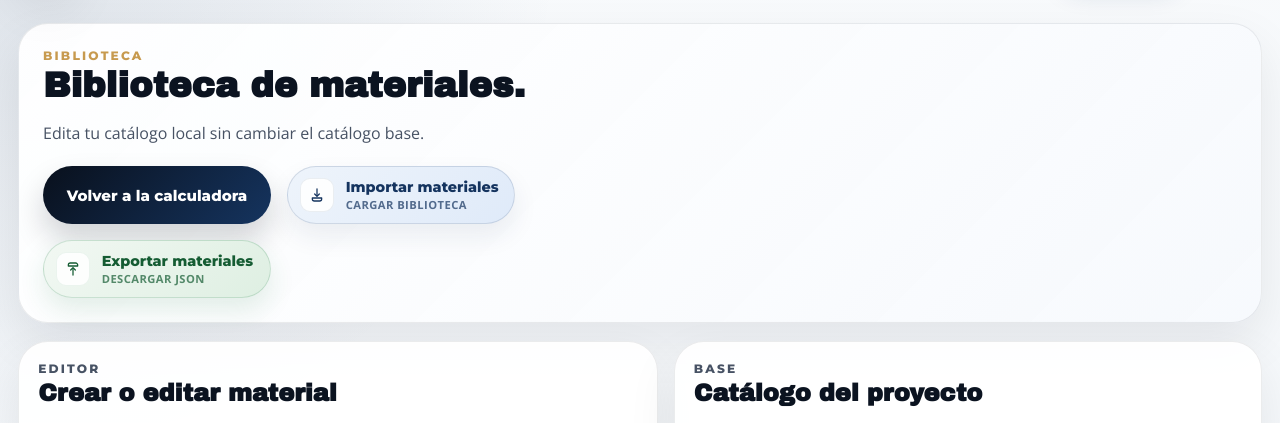
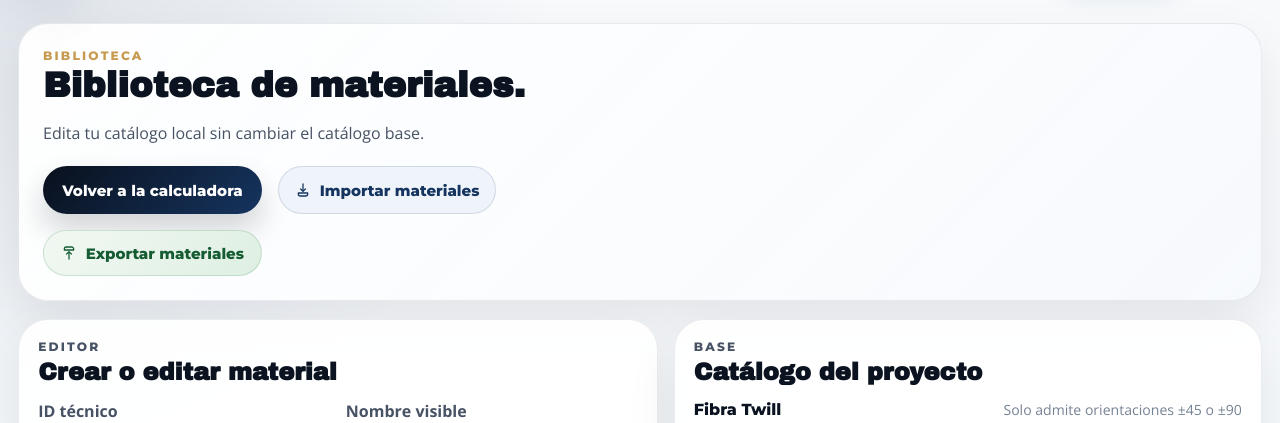
Before and after one commit to gonzalezreciogpt-a11y/laminate-theory-tool, a FastAPI app: page /materials-library in a window 1280 px wide. Shown: the part 86-509 px from the top of the page. Run offline with FastAPI, Linux system fonts and the light colour scheme; some libraries are stand-ins or nearby versions.

Commit message:
Compact material import export actions

```diff
--- a/app/web/static/styles.css
+++ b/app/web/static/styles.css
@@ -343,78 +343,31 @@ summary {
   box-shadow: 0 16px 28px rgba(31, 122, 69, 0.14);
 }
 
-.catalog-transfer-button {
-  display: inline-flex;
-  align-items: center;
-  justify-content: flex-start;
-  gap: 0.72rem;
-  min-width: 228px;
-  min-height: 52px;
-  padding: 0.68rem 0.95rem 0.68rem 0.76rem;
-  border-radius: 999px;
-  border: 1px solid rgba(21, 52, 95, 0.14);
-  background: #eff4fb;
-  color: var(--accent-strong);
-  box-shadow: 0 12px 26px rgba(21, 52, 95, 0.08);
-}
-
-.catalog-transfer-button:hover {
-  transform: translateY(-1px);
-}
-
-.catalog-transfer-button-import {
-  background: linear-gradient(135deg, #eef4fb 0%, #dfeaf9 100%);
-}
-
-.catalog-transfer-button-export {
+.catalog-action-button {
+  gap: 0.55rem;
+  min-height: 46px;
+  padding: 0.75rem 1rem;
+}
+
+.catalog-action-button-export {
   background: linear-gradient(135deg, #f2f8f3 0%, #deefe2 100%);
   border-color: rgba(31, 122, 69, 0.18);
   color: #155c33;
-  box-shadow: 0 12px 26px rgba(31, 122, 69, 0.12);
-}
-
-.catalog-transfer-icon {
+}
+
+.catalog-action-icon {
   display: inline-flex;
   align-items: center;
   justify-content: center;
-  width: 34px;
-  height: 34px;
-  flex: 0 0 34px;
-  border-radius: 10px;
-  background: rgba(255, 255, 255, 0.9);
-  box-shadow: inset 0 0 0 1px rgba(21, 52, 95, 0.08);
-}
-
-.catalog-transfer-button-export .catalog-transfer-icon {
-  box-shadow: inset 0 0 0 1px rgba(31, 122, 69, 0.08);
-}
-
-.catalog-transfer-icon svg {
+  width: 16px;
+  height: 16px;
+  flex: 0 0 16px;
+}
+
+.catalog-action-icon svg {
   width: 16px;
   height: 16px;
   display: block;
-}
-
-.catalog-transfer-copy {
-  display: grid;
-  gap: 0.05rem;
-  text-align: left;
-}
-
-.catalog-transfer-copy strong {
-  font-family: var(--font-heading);
-  font-size: 0.9rem;
-  font-weight: 800;
-  color: currentColor;
-}
-
-.catalog-transfer-copy small {
-  font-size: 0.7rem;
-  font-weight: 700;
-  letter-spacing: 0.04em;
-  text-transform: uppercase;
-  color: inherit;
-  opacity: 0.7;
 }
 
 .excel-export-button:hover {
--- a/app/web/templates/materials_library.html
+++ b/app/web/templates/materials_library.html
@@ -9,31 +9,25 @@
     </p>
     <div class="hero-actions">
       <a class="primary-link" href="/">Volver a la calculadora</a>
-      <button type="button" class="catalog-transfer-button catalog-transfer-button-import" id="import-materials" aria-label="Importar materiales">
-        <span class="catalog-transfer-icon" aria-hidden="true">
+      <button type="button" class="secondary-button catalog-action-button" id="import-materials" aria-label="Importar materiales">
+        <span class="catalog-action-icon" aria-hidden="true">
           <svg viewBox="0 0 24 24" role="img" focusable="false">
             <path d="M12 3v10" fill="none" stroke="currentColor" stroke-width="1.9" stroke-linecap="round"/>
             <path d="M8.5 10.5 12 14l3.5-3.5" fill="none" stroke="currentColor" stroke-width="1.9" stroke-linecap="round" stroke-linejoin="round"/>
             <path d="M5 16.5h14v1.5a3 3 0 0 1-3 3H8a3 3 0 0 1-3-3v-1.5Z" fill="none" stroke="currentColor" stroke-width="1.9" stroke-linejoin="round"/>
           </svg>
         </span>
-        <span class="catalog-transfer-copy">
-          <strong>Importar materiales</strong>
-          <small>Cargar biblioteca</small>
-        </span>
+        <span>Importar materiales</span>
       </button>
-      <button type="button" class="catalog-transfer-button catalog-transfer-button-export" id="export-materials" aria-label="Exportar materiales">
-        <span class="catalog-transfer-icon" aria-hidden="true">
+      <button type="button" class="secondary-button catalog-action-button catalog-action-button-export" id="export-materials" aria-label="Exportar materiales">
+        <span class="catalog-action-icon" aria-hidden="true">
           <svg viewBox="0 0 24 24" role="img" focusable="false">
             <path d="M12 21V11" fill="none" stroke="currentColor" stroke-width="1.9" stroke-linecap="round"/>
             <path d="m15.5 13.5-3.5-3.5-3.5 3.5" fill="none" stroke="currentColor" stroke-width="1.9" stroke-linecap="round" stroke-linejoin="round"/>
             <path d="M5 7.5h14V6a3 3 0 0 0-3-3H8A3 3 0 0 0 5 6v1.5Z" fill="none" stroke="currentColor" stroke-width="1.9" stroke-linejoin="round"/>
           </svg>
         </span>
-        <span class="catalog-transfer-copy">
-          <strong>Exportar materiales</strong>
-          <small>Descargar JSON</small>
-        </span>
+        <span>Exportar materiales</span>
       </button>
       <input type="file" id="import-materials-file" accept=".json,application/json" hidden>
     </div>
```
